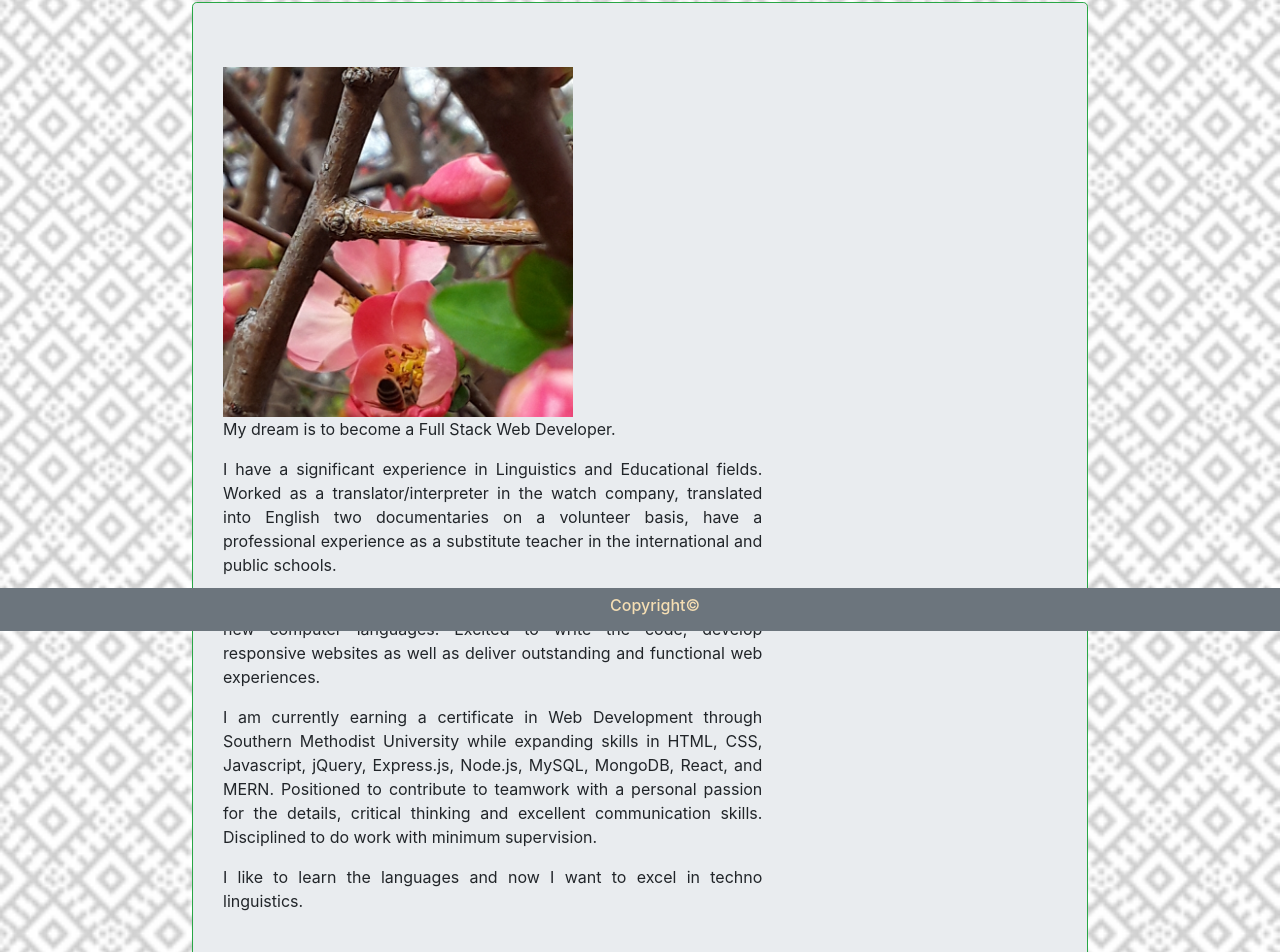
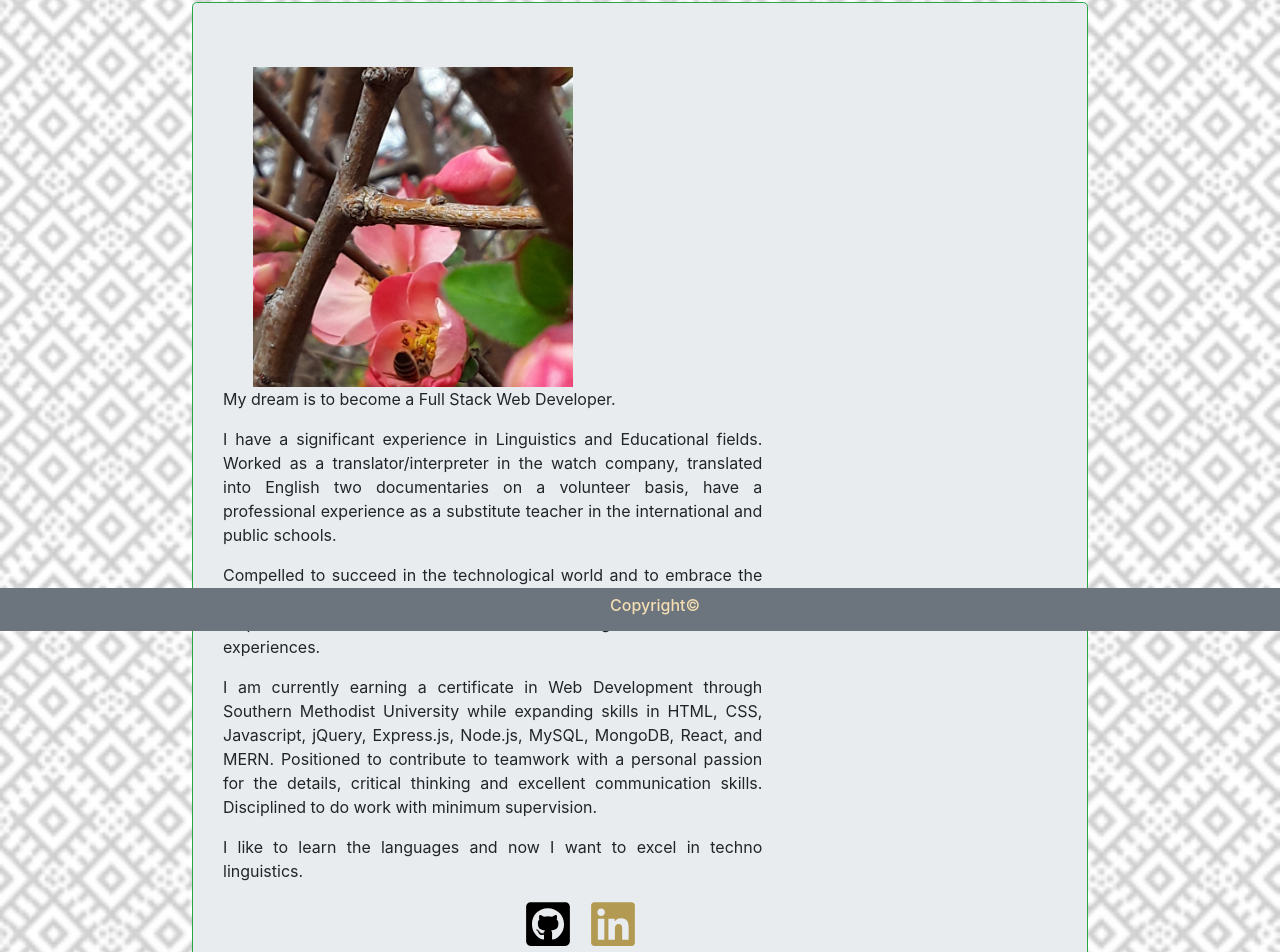
Before and after one commit to iwidener/Professional-Portfolio, a React (Create React App) app: page /Professional-Portfolio/about in a window 1280 px wide. Shown: the part 169-1121 px from the top of the page. Built offline with nearby package versions, Linux system fonts and the light colour scheme.

Commit message:
Installed npm for react-icons. Two icons with links added to About page.

```diff
--- a/package.json
+++ b/package.json
@@ -14,6 +14,7 @@
     "axios": "^0.19.2",
     "react": "^16.13.1",
     "react-dom": "^16.13.1",
+    "react-icons": "^3.10.0",
     "react-router-dom": "^5.1.2",
     "react-scripts": "3.4.1"
   },
--- a/src/App.css
+++ b/src/App.css
@@ -18,43 +18,12 @@ body {
   background-size: cover;
 }
 
- /* .App {
-  text-align: center;
-  position: fixed;
-  background-size: cover;
-} */
+div.github-link {
+  float: left;
+  margin-left: 300px;
+  padding-right: 15px;
+}
 
-/* .App-logo {
-  height: 40vmin;
-  pointer-events: none;
-} */
-
-/* @media (prefers-reduced-motion: no-preference) {
-  .App-logo {
-    animation: App-logo-spin infinite 20s linear;
-  }
-} */
-
-/* .App-header {
-  background-color: #282c34;
-  min-height: 100vh;
-  display: flex;
-  flex-direction: column;
-  align-items: center;
-  justify-content: center;
-  font-size: calc(10px + 2vmin);
-  color: white;
-} */
-
-/* .App-link {
-  color: #61dafb;
-} */
-
-/* @keyframes App-logo-spin {
-  from {
-    transform: rotate(0deg);
-  }
-  to {
-    transform: rotate(360deg);
-  }
-}  */
+div.linkedin-link {
+  padding: 0px;
+}
--- a/src/components/Photo/style.css
+++ b/src/components/Photo/style.css
@@ -1,10 +1,9 @@
 div.photo {
-    height: 350px;
-    width: 350px;
+    height: 320px;
+    width: 320px;
     float: left;
     background-image: url(./bee.jpg);
     background-size: cover;
     margin-right: 30px;
-    /* border-radius: 3%; */
-
+    margin-left: 30px;
 }
--- a/src/pages/About.js
+++ b/src/pages/About.js
@@ -3,6 +3,9 @@ import Row from "../components/Row";
 import Column from "../components/Column";
 import Jumbotron from "../components/Jumbotron";
 import Photo from "../components/Photo";
+import { FaGithubSquare } from "react-icons/fa";
+import { FaLinkedin } from "react-icons/fa";
+import "../App.css";
 
 function About() {
     return (
@@ -16,6 +19,7 @@ function About() {
                     </div>
 
                     <Column size="md-8">
+                        <div className="bio-about">
                             <p>
                                 My dream is to become a Full Stack Web Developer.</p>
                             <p>
@@ -36,8 +40,23 @@ function About() {
 
                             <p>
                                 I like to learn the languages and now I want to excel in techno linguistics.</p>
+                        </div>
 
+                        <div className="links">
+                            <div className="github-link">
+                                <a href="https://github.com/iwidener" target="_blank" rel="noopener noreferrer">
+                                    <FaGithubSquare color="black" size="50px" />
+                                </a>
+                            </div>
+
+                            <div className="linkedin-link">
+                                <a href="https://www.linkedin.com/in/inna-w/" target="_blank" rel="noopener noreferrer">
+                                    <FaLinkedin color="#b29a53" size="50px" />
+                                </a>
+                            </div>
+                        </div>
                     </Column>
+
                 </Row>
             </Jumbotron>
         </div>
```
Also changed, not shown: 1 other file (tests, documents, lock files or other folders). Lines whose indentation alone changed are shown as unchanged.
